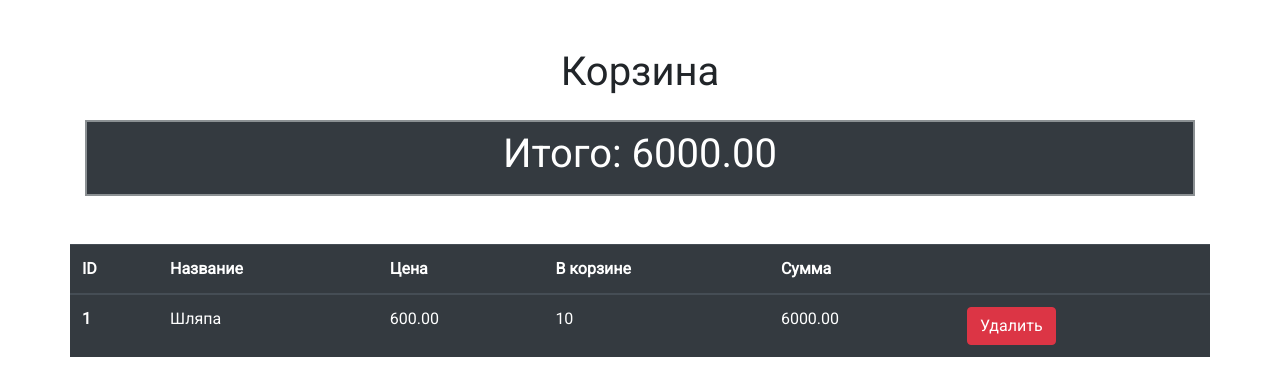
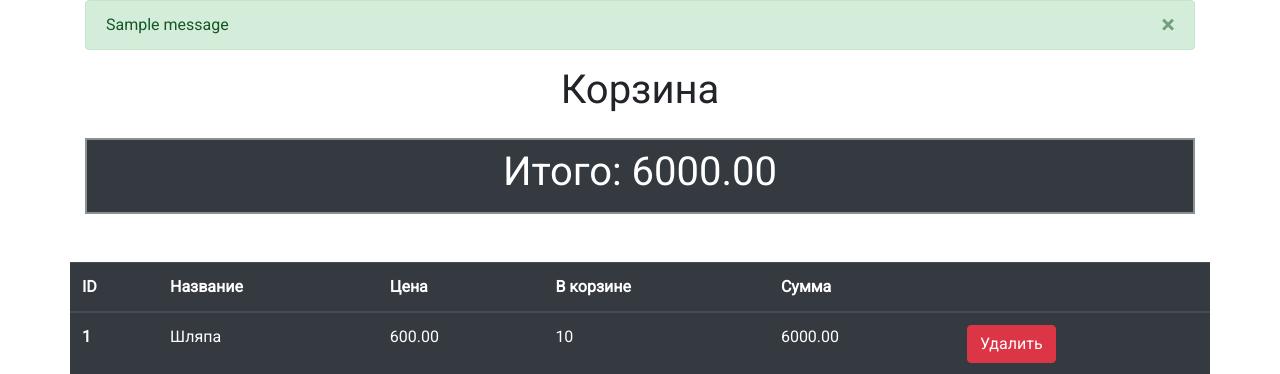
Before and after one commit to AzatKaparov/homework_56_6_azat, a Django app: page /product/basket in a window 1280 px wide. Shown: the part 56-430 px from the top of the page. Run offline with Django 3.2, Linux system fonts and the light colour scheme; data comes from the database, SQL or seed files in the repository; tables that the repository leaves empty hold one stand-in row (values such as "Sample post"); one stand-in notice (Sample message) is shown; parts of the project's set-up code (start-up, migrations or seed data) failed here and were passed over; some libraries are stand-ins or nearby versions.

Commit message:
Привязаны записи в корзине к сессии

```diff
--- a/source/shop/settings.py
+++ b/source/shop/settings.py
@@ -128,3 +128,5 @@ LOGIN_URL = 'accounts:login'
 
 MEDIA_ROOT = os.path.join(BASE_DIR, 'uploads')
 MEDIA_URL = '/uploads/'
+
+SESSION_ENGINE = 'webapp.session_backend'
--- a/source/webapp/models.py
+++ b/source/webapp/models.py
@@ -35,6 +35,7 @@ class Basket(models.Model):
     products = models.ForeignKey('webapp.Product', related_name='products_basket', on_delete=models.PROTECT,
                                verbose_name='Товары')
     amount = models.IntegerField(verbose_name='Остаток')
+    session = models.ForeignKey('sessions.Session', on_delete=models.CASCADE, related_name='basket', null=True)
 
     def __str__(self):
         return f'{self.pk} - {self.products}'
--- /dev/null
+++ b/source/webapp/session_backend.py
@@ -0,0 +1,6 @@
+from django.contrib.sessions.backends.db import SessionStore as DbSessionStore
+
+
+class SessionStore(DbSessionStore):
+    def cycle_key(self):
+        pass
--- a/source/webapp/templates/basket/basket_delete.html
+++ b/source/webapp/templates/basket/basket_delete.html
@@ -9,6 +9,7 @@
 {% endblock %}
 
 {% block content %}
+    {% include "partial/messages.html" %}
     <h1 id="main-center" class="mb-5 mt-4">Вы уверены, что хотите удалить запись?</h1>
     <div class="basket">
     <h1 class="pt-3">{{ basket.products }}</h1>
--- a/source/webapp/templates/basket/basket_index.html
+++ b/source/webapp/templates/basket/basket_index.html
@@ -3,7 +3,8 @@
 {% block title %}Main{% endblock %}
 
 {% block content %}
-    <h1 id="main-center" class="mt-5 mb-4">Корзина</h1>
+    {% include "partial/messages.html" %}
+    <h1 id="main-center" class="mb-4">Корзина</h1>
     <div class="result mb-5 mt-3 py-2">
     <h1 style="text-align: center">Итого: {{ all }}</h1>
     </div>
--- /dev/null
+++ b/source/webapp/templates/partial/messages.html
@@ -0,0 +1,20 @@
+{% if messages %}
+    {% for message in messages %}
+        <div class="alert alert-dismissible fade show {% if message.level == DEFAULT_MESSAGE_LEVELS.ERROR %}
+            alert-danger
+        {% elif message.level == DEFAULT_MESSAGE_LEVELS.WARNING %}
+            alert-warning
+        {% elif message.level == DEFAULT_MESSAGE_LEVELS.SUCCESS %}
+            alert-success
+        {% elif message.level == DEFAULT_MESSAGE_LEVELS.INFO %}
+            alert-primary
+        {% else %}
+            alert-secondary
+        {% endif %}" role="alert">
+            {{ message }}
+            <button type="button" class="close" data-dismiss="alert" aria-label="Close">
+                <span aria-hidden="true">&times;</span>
+            </button>
+        </div>
+    {% endfor %}
+{% endif %}
--- a/source/webapp/templates/product/product_index.html
+++ b/source/webapp/templates/product/product_index.html
@@ -3,7 +3,8 @@
 {% block title %}Main{% endblock %}
 
 {% block content %}
-    <h1 id="main-center" class="mt-5">Список товаров</h1>
+    {% include "partial/messages.html" %}
+    <h1 id="main-center" class="">Список товаров</h1>
     {% include 'partial/pagination.html' %}
 {#<!--    <p id="main-center-2"><a href="{% url 'create' %}"><i class="fas fa-plus-circle main-icon"></i></a></p>-->#}
     <div class="row">
--- a/source/webapp/urls.py
+++ b/source/webapp/urls.py
@@ -1,5 +1,5 @@
 from webapp.views import ProductIndexView, ProductView, ProductCreateView, ProductDeleteView, \
-    ProjectUpdateView, BasketCreateView, BaskletIndexView, BasketDeleteView, OrderCreateView
+    ProjectUpdateView, BasketCreateView, BasketIndexView, BasketDeleteView, OrderCreateView
 from django.urls import path
 
 app_name = 'webapp'
@@ -11,7 +11,7 @@ urlpatterns = [
     path('product/<int:pk>/delete', ProductDeleteView.as_view(), name='delete'),
     path('product/<int:pk>/update', ProjectUpdateView.as_view(), name='update'),
     path('product/<int:pk>/basket', BasketCreateView.as_view(), name='basket_create'),
-    path('product/basket', BaskletIndexView.as_view(), name='basket_index'),
+    path('product/basket', BasketIndexView.as_view(), name='basket_index'),
     path('basket/<int:pk>/delete', BasketDeleteView.as_view(), name='basket_delete'),
     path('order/create', OrderCreateView.as_view(), name='order_create')
 ]
--- a/source/webapp/views/basket_views.py
+++ b/source/webapp/views/basket_views.py
@@ -6,6 +6,7 @@ from webapp.forms import SimpleSearchForm, OrderForm
 from django.utils.http import urlencode
 from django.views.generic import ListView, DeleteView, View
 from django.core.exceptions import ObjectDoesNotExist
+from django.contrib import messages
 
 
 class BasketCreateView(View):
@@ -16,18 +17,27 @@ class BasketCreateView(View):
     def post(self, request, *args, **kwargs):
         product = get_object_or_404(Product, pk=kwargs['pk'])
         try:
-            basket = Basket.objects.get(products=product)
+            basket = Basket.objects.get(products=product, session_id=self.get_session_key())
             basket.amount += 1
             basket.save()
+            messages.add_message(self.request, messages.SUCCESS, f'Добавлен товар: {basket.products.name}')
         except ObjectDoesNotExist:
-            if product.amount == 0:
+            if product.amount <= 0:
+                messages.add_message(self.request, messages.ERROR, f'Товара не осталось в наличии')
                 return redirect('index')
             else:
-                Basket.objects.create(products=product, amount=1)
+                basket = Basket.objects.create(products=product, amount=1, session_id=self.get_session_key())
+                messages.add_message(self.request, messages.SUCCESS, f'Добавлен товар: {basket.products.name}')
         return redirect('webapp:index')
 
+    def get_session_key(self):
+        session = self.request.session
+        if not session.session_key:
+            session.save()
+        return session.session_key
 
-class BaskletIndexView(ListView):
+
+class BasketIndexView(ListView):
     template_name = 'basket/basket_index.html'
     context_object_name = 'baskets'
     model = Basket
@@ -58,7 +68,13 @@ class BaskletIndexView(ListView):
         if self.search_value:
             query = Q(id__icontains=self.search_value)
             queryset = queryset.filter(query)
-        return queryset
+        return queryset.filter(session_id=self.get_session_key())
+
+    def get_session_key(self):
+        session = self.request.session
+        if not session.session_key:
+            session.save()
+        return session.session_key
 
     def get_search_form(self):
         return SimpleSearchForm(self.request.GET)
@@ -73,3 +89,7 @@ class BasketDeleteView(DeleteView):
     model = Basket
     template_name = 'basket/basket_delete.html'
     success_url = reverse_lazy('webapp:basket_index')
+
+    def get_context_data(self, **kwargs):
+        super().get_context_data()
+        messages.add_message(self.request, messages.WARNING, f'Вы собираетесь удалить этот товар из корзины!')
--- a/source/webapp/views/product_views.py
+++ b/source/webapp/views/product_views.py
@@ -2,6 +2,7 @@ from django.contrib.auth.mixins import PermissionRequiredMixin
 from django.urls import reverse
 from django.db.models import Q
 from django.urls import reverse_lazy
+from django.contrib.sessions.models import Session
 from webapp.models import Product
 from webapp.forms import ProductForm, SimpleSearchForm
 from django.utils.http import urlencode
@@ -44,6 +45,7 @@ class ProductIndexView(ListView):
         return None
 
 
+
 class ProductView(DetailView):
     template_name = 'product/product_view.html'
     model = Product
```
Also changed, not shown: source/webapp/templates/order/order_list.html (added, +10 -0 lines), source/webapp/migrations/0009_basket_session.py (added).
